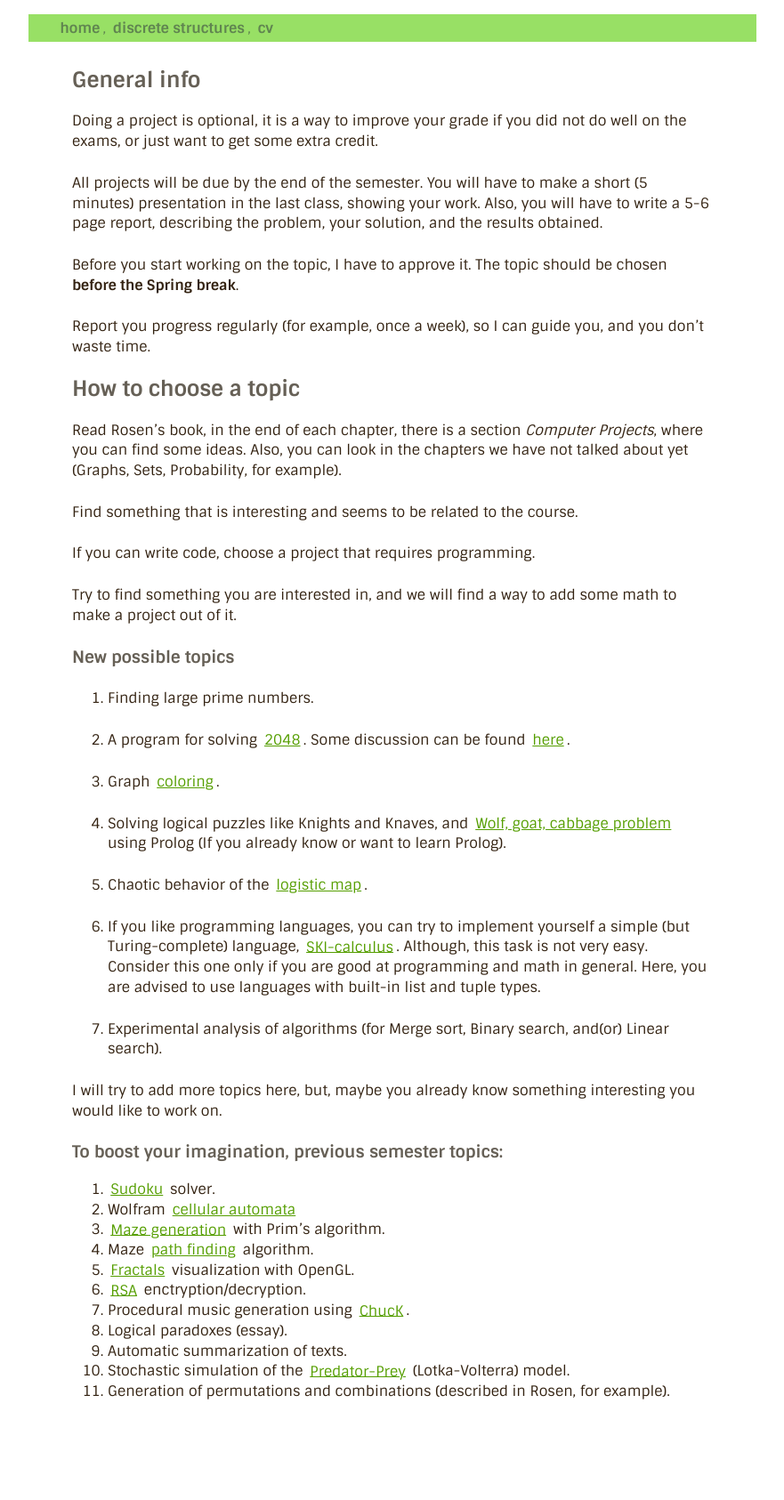
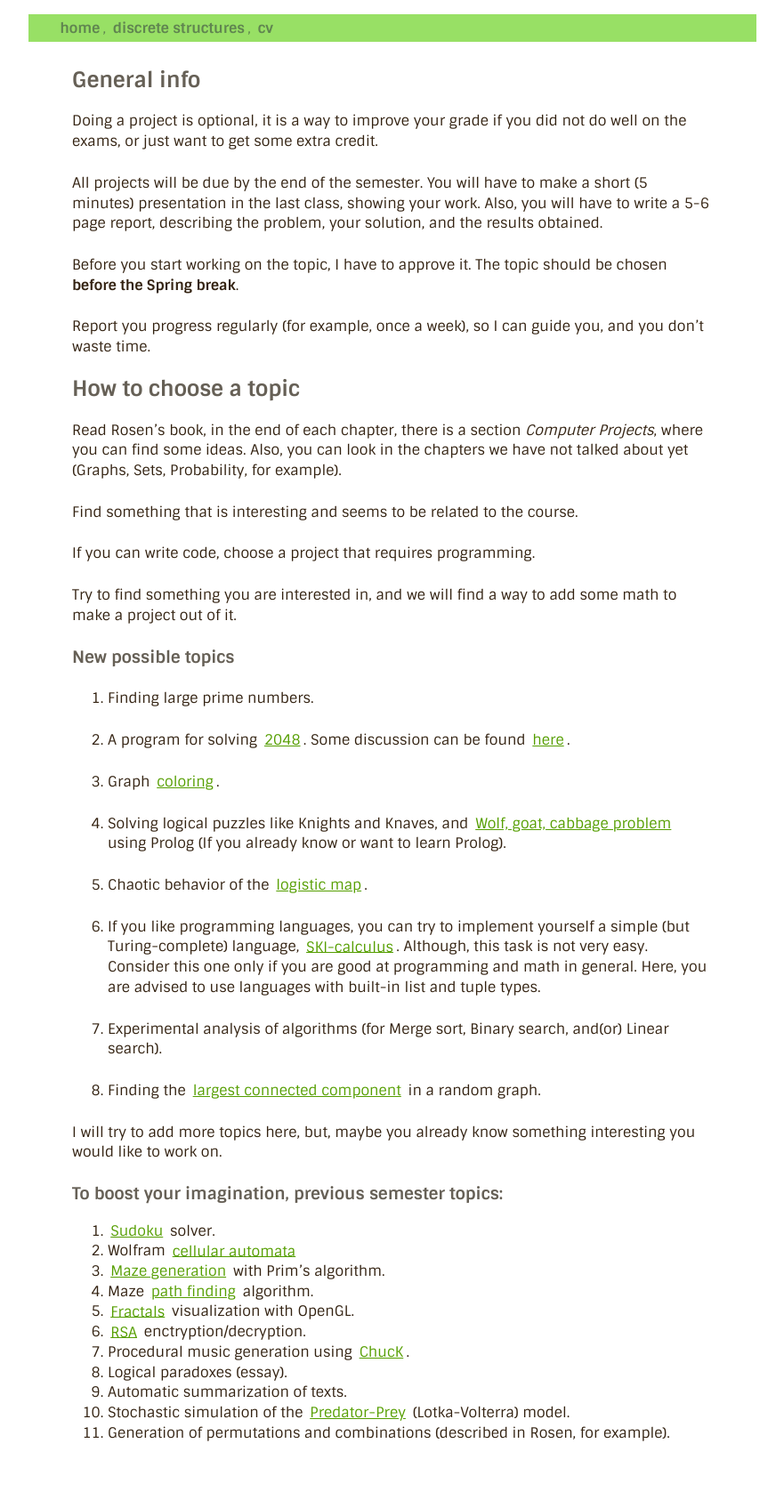
Before and after one commit to a-nikolaev/a-nikolaev.github.io, a Jekyll site: the page built from ds/topics.markdown, in a window 1280 px wide. Shown: the whole page at 89% size, without its empty margins (199-1080 px from the left). Built offline with Jekyll 4.4.1, drawn with Linux system fonts in a browser that asks for light colours; Markdown is read by kramdown in place of the engine named in the settings; before the commit the page ends 1640 px from its top, so only the background shows below that.

Commit message:
+1 topic

```diff
--- a/ds/topics.markdown
+++ b/ds/topics.markdown
@@ -52,6 +52,8 @@ Here, you are advised to use languages with built-in list and tuple types.
 
 1. Experimental analysis of algorithms (for Merge sort, Binary search, and(or) Linear search).
 
+1. Finding the [largest connected component](https://en.wikipedia.org/wiki/Giant_component) in a random graph.
+
 I will try to add more topics here, but, maybe you already know something
 interesting you would like to work on.
 
```
